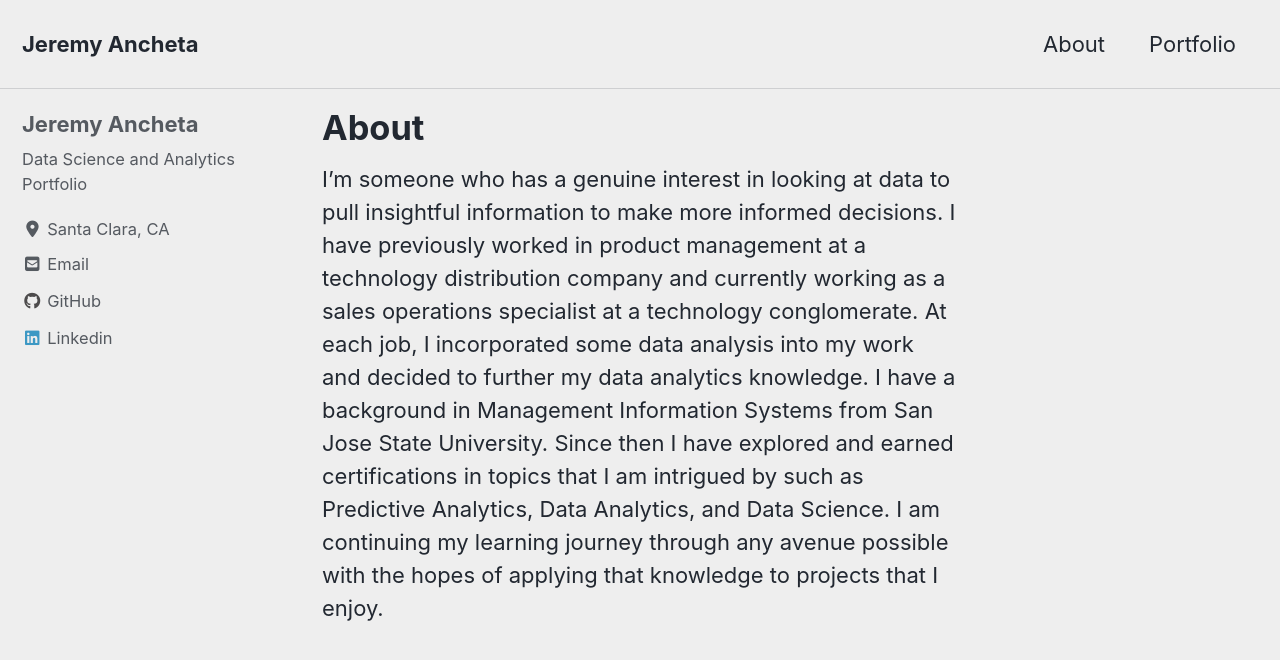
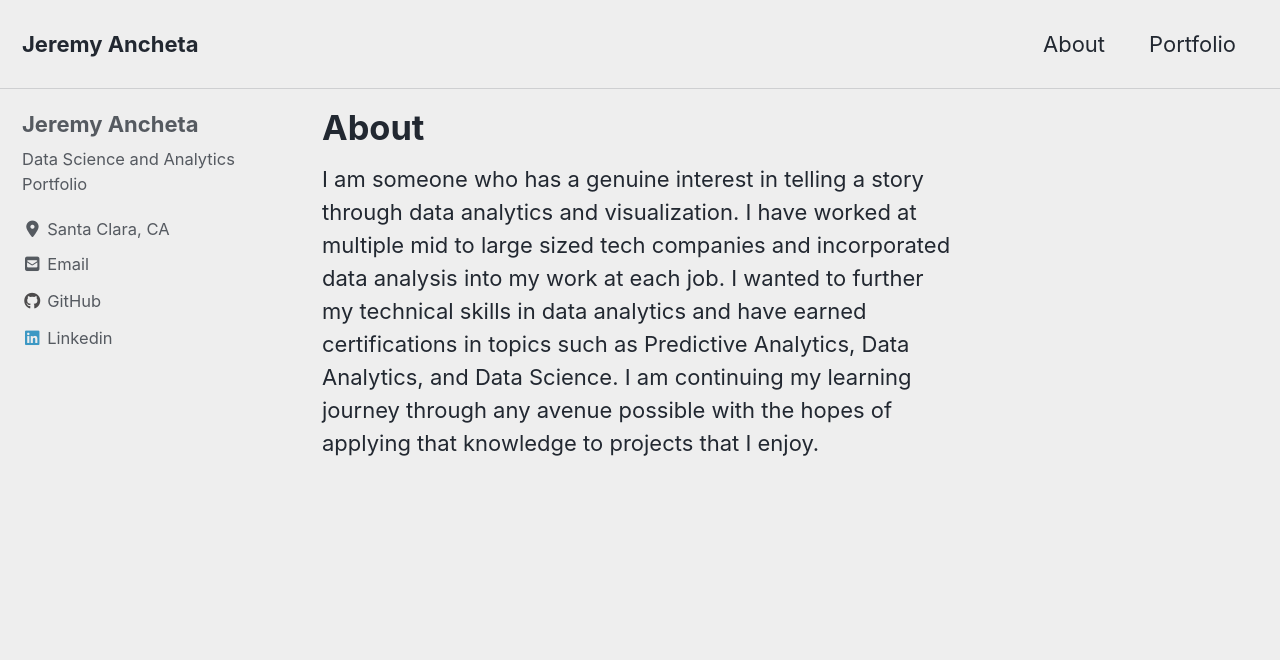
Before and after one commit to jcancheta92/jcancheta92.github.io, a Jekyll site: the page built from _pages/about.md, in a window 1280 px wide and 900 px high. Shown: the top 660 px of the window. Built offline with Jekyll 4.4.1, drawn with Linux system fonts in a browser that asks for light colours; cached includes are drawn as plain includes; nearby versions of some CDN libraries.

Commit message:
Update about.md

```diff
--- a/_pages/about.md
+++ b/_pages/about.md
@@ -3,4 +3,4 @@ title: "About"
 permalink: /about/
 ---
 
-I’m someone who has a genuine interest in looking at data to pull insightful information to make more informed decisions. I have previously worked in product management at a technology distribution company and currently working as a sales operations specialist at a technology conglomerate. At each job, I incorporated some data analysis into my work and decided to further my data analytics knowledge. I have a background in Management Information Systems from San Jose State University. Since then I have explored and earned certifications in topics that I am intrigued by such as Predictive Analytics, Data Analytics, and Data Science. I am continuing my learning journey through any avenue possible with the hopes of applying that knowledge to projects that I enjoy.
+I am someone who has a genuine interest in telling a story through data analytics and visualization. I have worked at multiple mid to large sized tech companies and incorporated data analysis into my work at each job. I wanted to further my technical skills in data analytics and have earned certifications in topics such as Predictive Analytics, Data Analytics, and Data Science. I am continuing my learning journey through any avenue possible with the hopes of applying that knowledge to projects that I enjoy.
```
